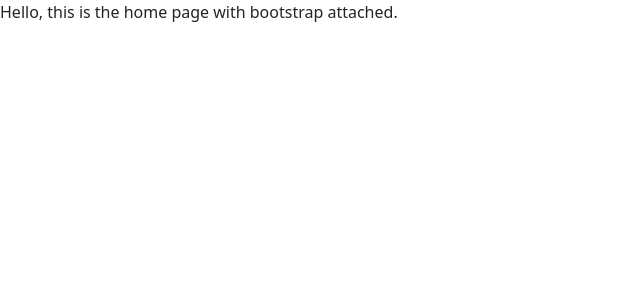
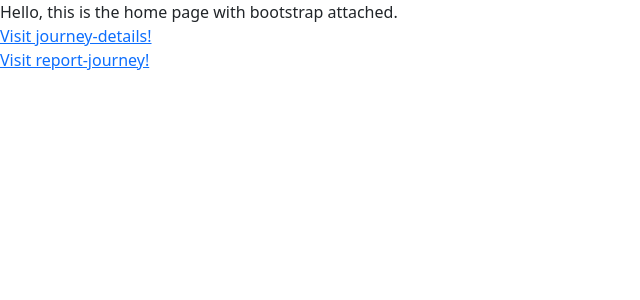
Before and after one commit to ka3b/CS14-main, a Django app: page / in a window 1280 px wide. Shown: the top 300 px of the page, without its empty margins (0-640 px from the left). Run offline with Django 3.2, Linux system fonts and the light colour scheme.

Commit message:
add links in index html for journey_details and report_journey

```diff
--- a/django-framework/main/urls.py
+++ b/django-framework/main/urls.py
@@ -7,5 +7,5 @@ app_name = 'main'
 urlpatterns = [
     path('', views.index, name='index'),
     path('report-journey/',views.report_journey,name='report_journey'),
-    path('journey-details/',views.journey_details,name='journey-details')
+    path('journey-details/',views.journey_details,name='journey_details')
 ]
--- a/django-framework/templates/main/index.html
+++ b/django-framework/templates/main/index.html
@@ -1,3 +1,8 @@
 {% extends "main/base.html" %}
 {% block title %}Home{% endblock %}
-{% block contend %}Hello, this is the home page with bootstrap attached.{% endblock %}
+{% block contend %}
+    Hello, this is the home page with bootstrap attached.<br>
+    <a href="{% url 'main:journey_details' %}">Visit journey-details!</a><br>
+    <a href="{% url 'main:report_journey' %}">Visit report-journey!</a>
+{% endblock %}
+{% block extra_js %}{% endblock %}
```
